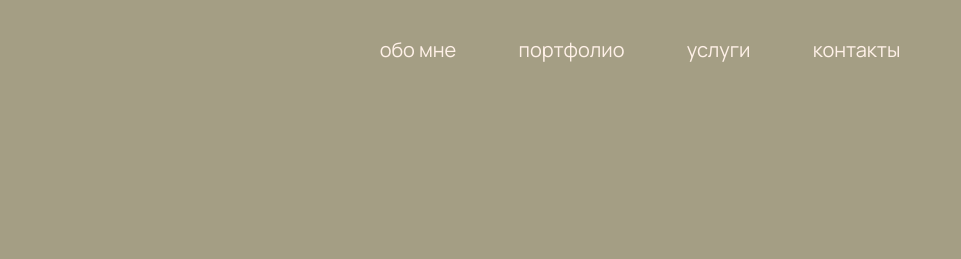
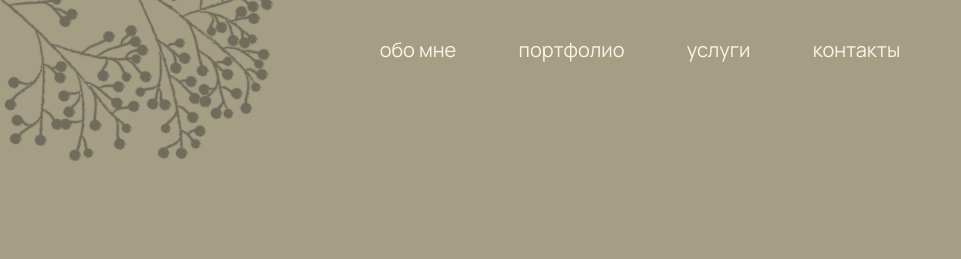
Before and after one commit to siro4ik/Tattoo, a website built with Vite: page tattoo/index.html in a window 1280 px wide. Shown: the whole page, without its empty margins (0-961 px from the left). Built offline with nearby package versions, Linux system fonts and the light colour scheme; a web font is replaced by a local one.

Commit message:
расположение header + первое растение

```diff
--- a/tattoo/index.html
+++ b/tattoo/index.html
@@ -11,6 +11,7 @@
   </head>
   <body>
     <header class="header">
+      <img src="public/images/plants/1.png" alt="1">
             <nav class="nav">
                 <ul class="nav__menu">
                     <li><a href="#me">обо мне</a></li>
--- a/tattoo/src/styles/base/global.css
+++ b/tattoo/src/styles/base/global.css
@@ -4,3 +4,7 @@ body{
     color: #FFF1E8;
     font-size: 20px;
 }
+
+img{
+    position: absolute;
+}
--- a/tattoo/src/styles/components/header.css
+++ b/tattoo/src/styles/components/header.css
@@ -1,8 +1,12 @@
+.header{
+    position: relative;
+}
+
 .nav{
     display: flex;
     justify-content: center;
     align-items: center;
-    margin-top: 37px;
+    padding-top: 37px;
 }
 
 .nav__menu{
```
